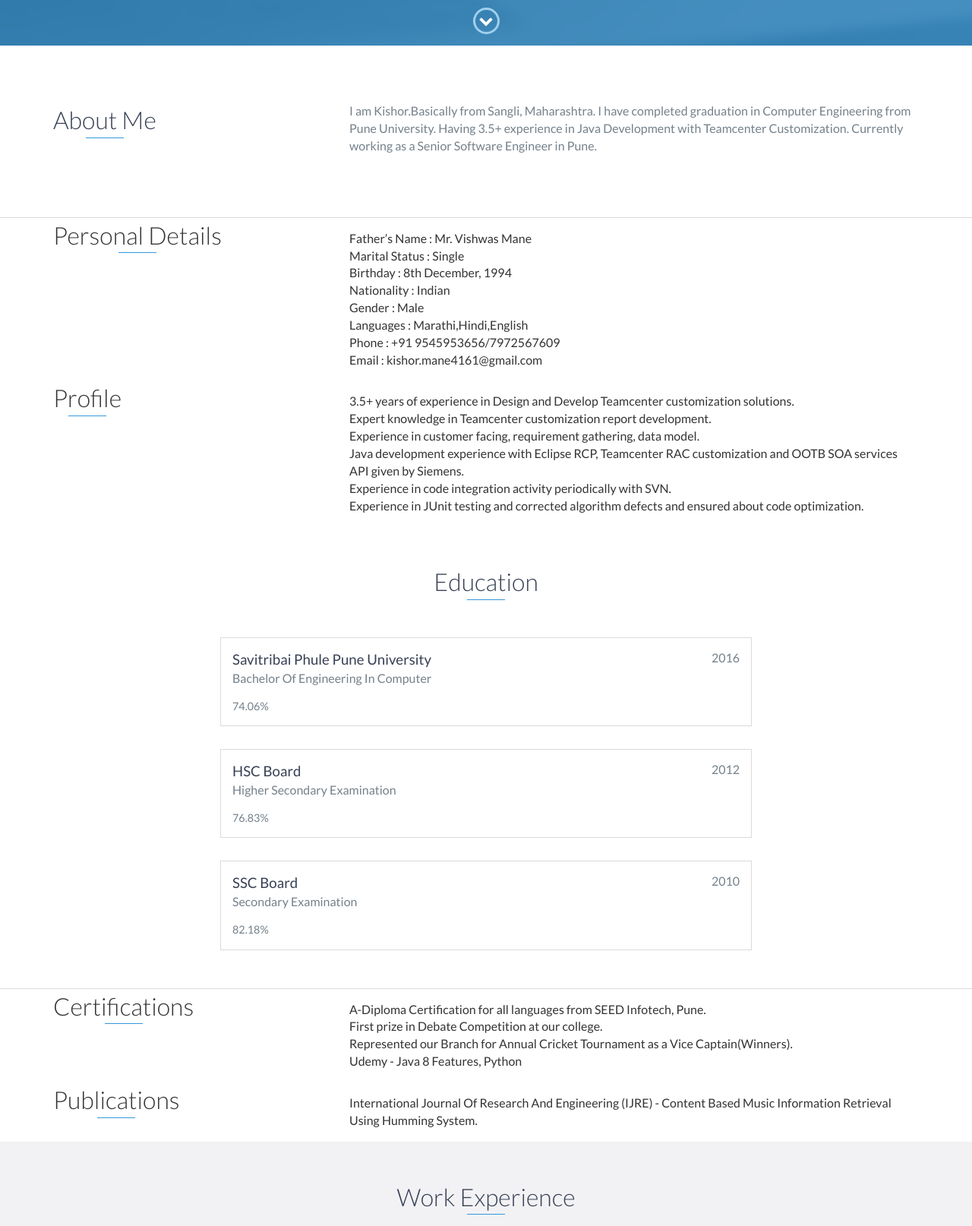
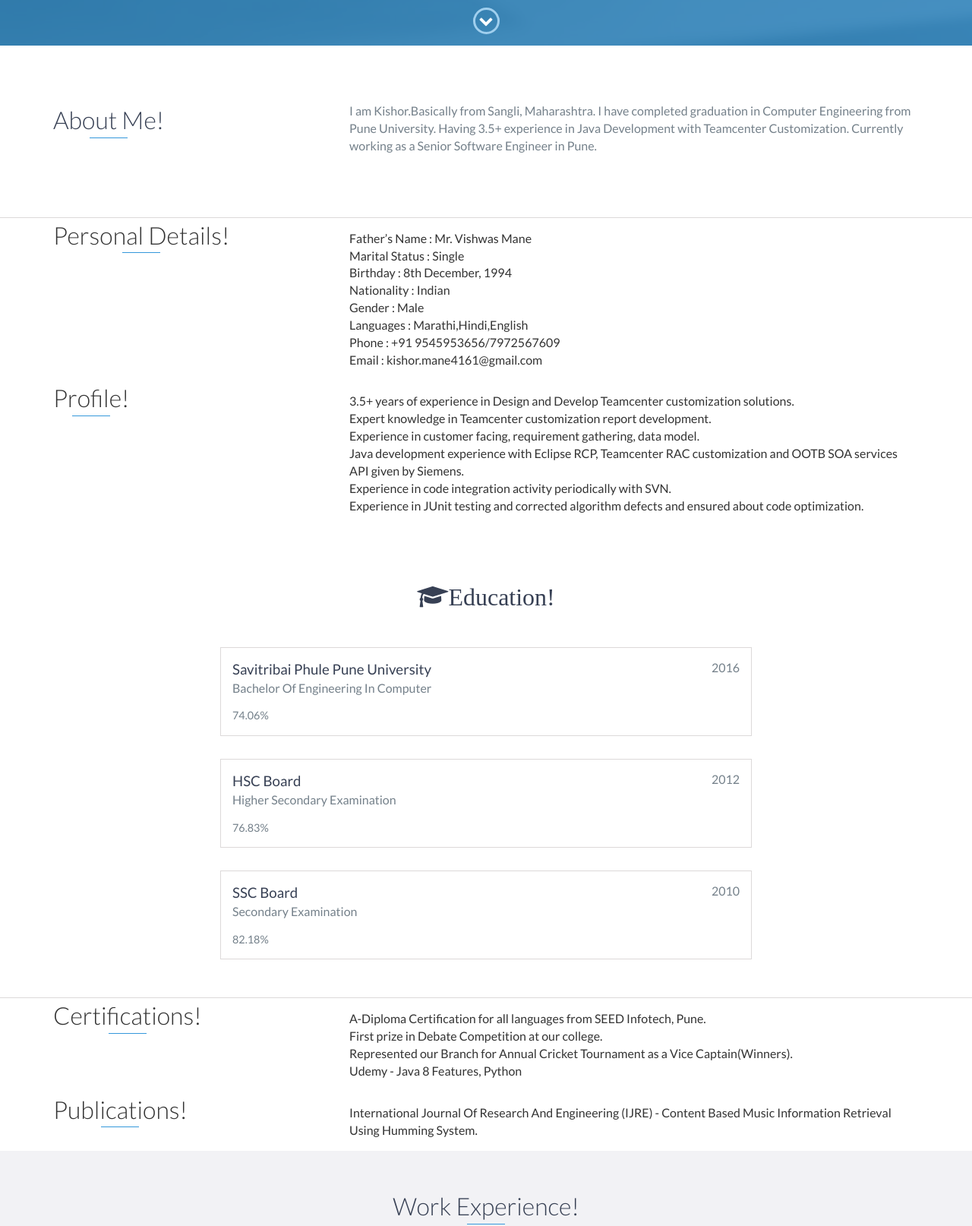
Before and after one commit to kishor-mane-patil/myportfolio, a website: page index.html in a window 1280 px wide. Shown: the part 740-2354 px from the top of the page at 76% size. Drawn offline with nearby package versions, Linux system fonts and the light colour scheme.

Commit message:
Update index.html

```diff
--- a/index.html
+++ b/index.html
@@ -56,7 +56,7 @@
                 <a href="#contact">Contact</a>
             </li>
 			<li>
-                <a href="#connect">Connect</a>
+                <a href="#connect">Social Connect</a>
             </li>
         </ul>
     </header>
@@ -86,7 +86,7 @@
         <div class="container">
             <div class="row">
                 <div class="col-md-4">
-                    <h2 class="heading">About Me</h2>
+                    <h2 class="heading">About Me!</h2>
                 </div>
                 <div class="col-md-8">
                     <p>
@@ -105,7 +105,7 @@
         <div class="container">
             <div class="row">
                 <div class="col-md-4">
-                    <h2 class="heading">Personal Details</h2>
+                    <h2 class="heading">Personal Details!</h2>
                 </div>
                 <div class="col-md-8">
                     <p>
@@ -128,7 +128,7 @@
         <div class="container">
             <div class="row">
                 <div class="col-md-4">
-                    <h2 class="heading">Profile</h2>
+                    <h2 class="heading">Profile!</h2>
                 </div>
                 <div class="col-md-8">
                     <p>
@@ -147,7 +147,7 @@
     <!-- End #profile -->
 
         <div id="education">
-        <h2 class="heading">Education</h2>
+        <h2 class="fa fa-graduation-cap fa-2x">Education!</h2>
         <div class="education-block">
             <h3>Savitribai Phule Pune University</h3>
             <span class="education-date">2016</span>
@@ -179,7 +179,7 @@
         <div class="container">
             <div class="row">
                 <div class="col-md-4">
-                    <h2 class="heading">Certifications</h2>
+                    <h2 class="heading">Certifications!</h2>
                 </div>
                 <div class="col-md-8">
                     <p>
@@ -198,7 +198,7 @@
         <div class="container">
             <div class="row">
                 <div class="col-md-4">
-                    <h2 class="heading">Publications</h2>
+                    <h2 class="heading">Publications!</h2>
                 </div>
                 <div class="col-md-8">
                     <p>
@@ -212,7 +212,7 @@
     <!-- End #publications -->
 
 	<div id="experience" class="background-alt">
-        <h2 class="heading">Work Experience</h2>
+        <h2 class="heading">Work Experience!</h2>
         <div id="experience-timeline">
             <div data-date="January 2017 – January 2020">
                 <h3>Mahindra and Mahindra Limited. Mahindra World City, Chennai</h3>
@@ -242,7 +242,7 @@
     <!-- End #experience -->
 
     <div id="projects" class="background-alt">
-        <h2 class="heading">Projects</h2>
+        <h2 class="heading">Projects!</h2>
         <div class="container">
             <div class="row">
                 <div class="project shadow-large">
@@ -304,7 +304,7 @@
     <!-- End #projects -->
 
     <div id="skills">
-        <h2 class="heading">Skills</h2>
+        <h2 class="heading">Skills!</h2>
         <ul>
 
             <li>Programming Languages</li>
@@ -454,7 +454,7 @@
     <script src="https://ajax.googleapis.com/ajax/libs/jquery/1.12.4/jquery.min.js"></script>
     <script src="js/scripts.min.js"></script>
 	<h3>Total Visitors!</h3>
-	<a href="https://www.freecounterstat.com" title="free visitor counter"><img src="https://counter4.stat.ovh/private/freecounterstat.php?c=68qu6gnw7ksgm58kzs6z1uf7hhakh3s9" border="0" title="free visitor counter" alt="free visitor counter"></a>
+	<a href="https://www.freecounterstat.com" title="free website counter"><img src="https://counter4.stat.ovh/private/freecounterstat.php?c=68qu6gnw7ksgm58kzs6z1uf7hhakh3s9" border="0" title="free website counter" alt="free website counter"></a>
 
 </body>
 
```
